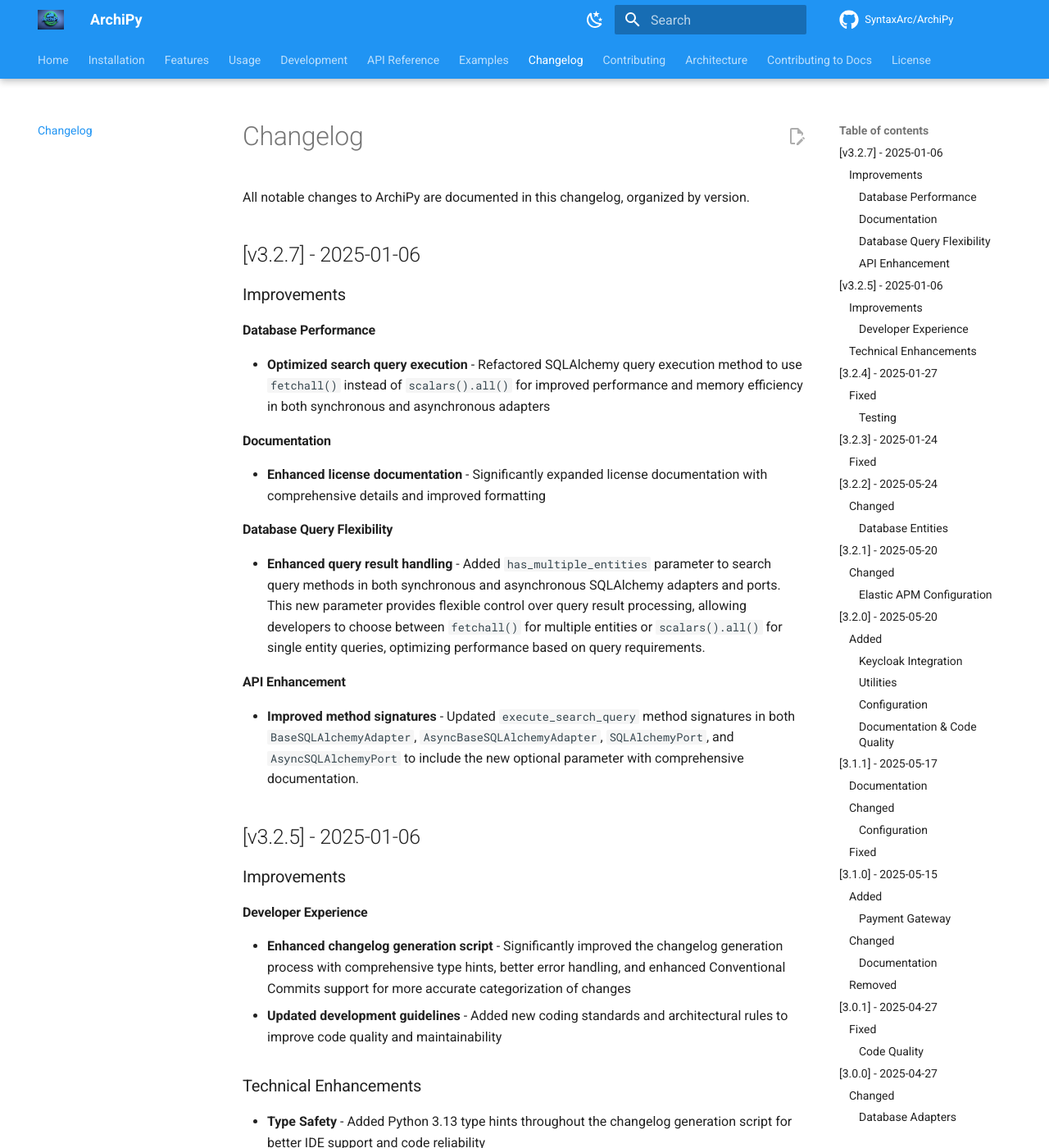
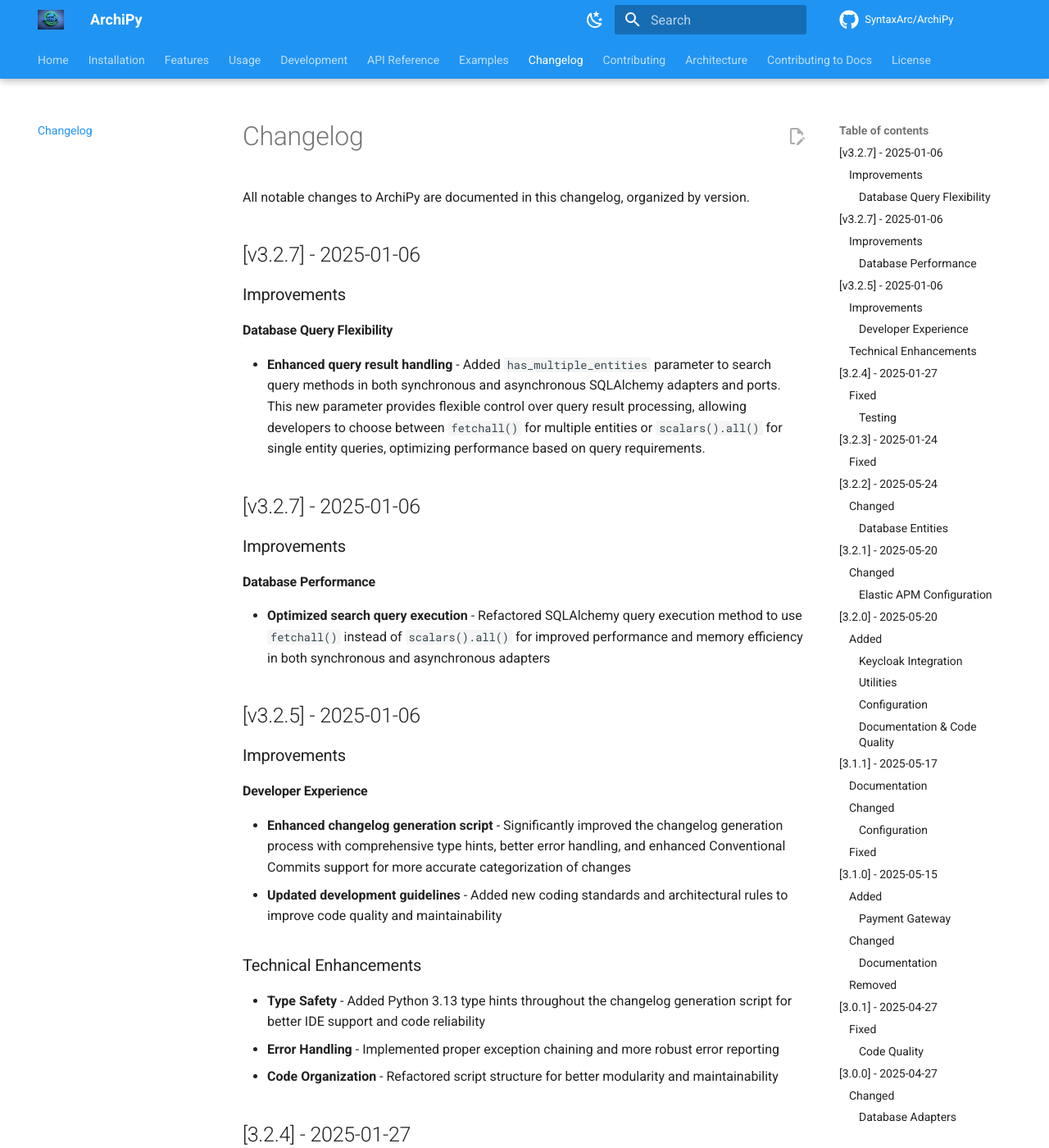
Before and after one commit to negatic/ArchiPy, an MkDocs documentation site: the page built from docs/changelog.md, in a window 1280 px wide and 1400 px high. Shown: the whole window at 82% size. Built offline with MkDocs 1.6.1 and Material for MkDocs 9.7.7, drawn with Linux system fonts in a browser that asks for light colours; comment, search, counter and statistics services are not loaded; the version menu is left out.

Commit message:
update change logs

```diff
--- a/docs/changelog.md
+++ b/docs/changelog.md
@@ -2,34 +2,42 @@
 
 All notable changes to ArchiPy are documented in this changelog, organized by version.
 
+## [v3.2.7] - 2025-01-06
 
+### Improvements
+
+#### Database Query Flexibility
+
+- **Enhanced query result handling** - Added `has_multiple_entities` parameter to search query methods in both
+  synchronous and asynchronous SQLAlchemy adapters and ports. This new parameter provides flexible control over query
+  result processing, allowing developers to choose between `fetchall()` for multiple entities or `scalars().all()` for
+  single entity queries, optimizing performance based on query requirements.
 
 ## [v3.2.7] - 2025-01-06
 
 ### Improvements
 
 #### Database Performance
-- **Optimized search query execution** - Refactored SQLAlchemy query execution method to use `fetchall()` instead of `scalars().all()` for improved performance and memory efficiency in both synchronous and asynchronous adapters
 
-#### Documentation
-- **Enhanced license documentation** - Significantly expanded license documentation with comprehensive details and improved formatting
-
-#### Database Query Flexibility
-- **Enhanced query result handling** - Added `has_multiple_entities` parameter to search query methods in both synchronous and asynchronous SQLAlchemy adapters and ports. This new parameter provides flexible control over query result processing, allowing developers to choose between `fetchall()` for multiple entities or `scalars().all()` for single entity queries, optimizing performance based on query requirements.
-
-#### API Enhancement
-- **Improved method signatures** - Updated `execute_search_query` method signatures in both `BaseSQLAlchemyAdapter`, `AsyncBaseSQLAlchemyAdapter`, `SQLAlchemyPort`, and `AsyncSQLAlchemyPort` to include the new optional parameter with comprehensive documentation.
+- **Optimized search query execution** - Refactored SQLAlchemy query execution method to use `fetchall()` instead of
+  `scalars().all()` for improved performance and memory efficiency in both synchronous and asynchronous adapters
 
 ## [v3.2.5] - 2025-01-06
 
 ### Improvements
 
 #### Developer Experience
-- **Enhanced changelog generation script** - Significantly improved the changelog generation process with comprehensive type hints, better error handling, and enhanced Conventional Commits support for more accurate categorization of changes
-- **Updated development guidelines** - Added new coding standards and architectural rules to improve code quality and maintainability
+
+- **Enhanced changelog generation script** - Significantly improved the changelog generation process with comprehensive
+  type hints, better error handling, and enhanced Conventional Commits support for more accurate categorization of
+  changes
+- **Updated development guidelines** - Added new coding standards and architectural rules to improve code quality and
+  maintainability
 
 ### Technical Enhancements
-- **Type Safety** - Added Python 3.13 type hints throughout the changelog generation script for better IDE support and code reliability
+
+- **Type Safety** - Added Python 3.13 type hints throughout the changelog generation script for better IDE support and
+  code reliability
 - **Error Handling** - Implemented proper exception chaining and more robust error reporting
 - **Code Organization** - Refactored script structure for better modularity and maintainability
 
```
